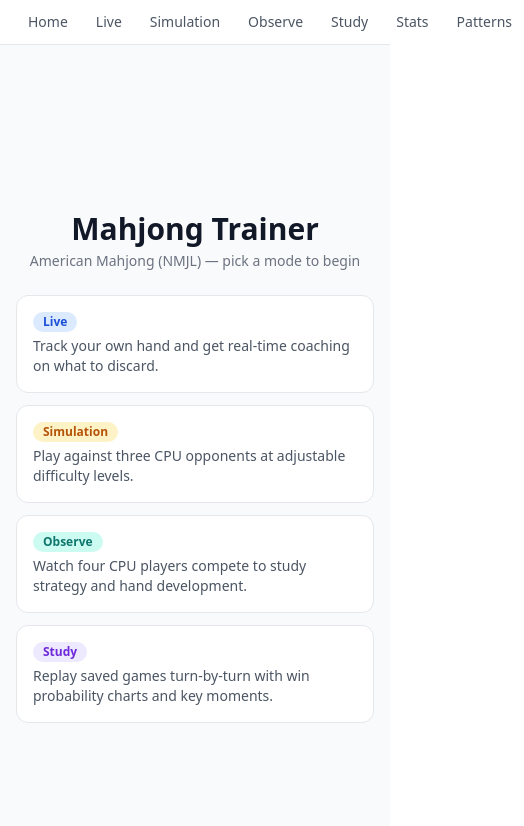
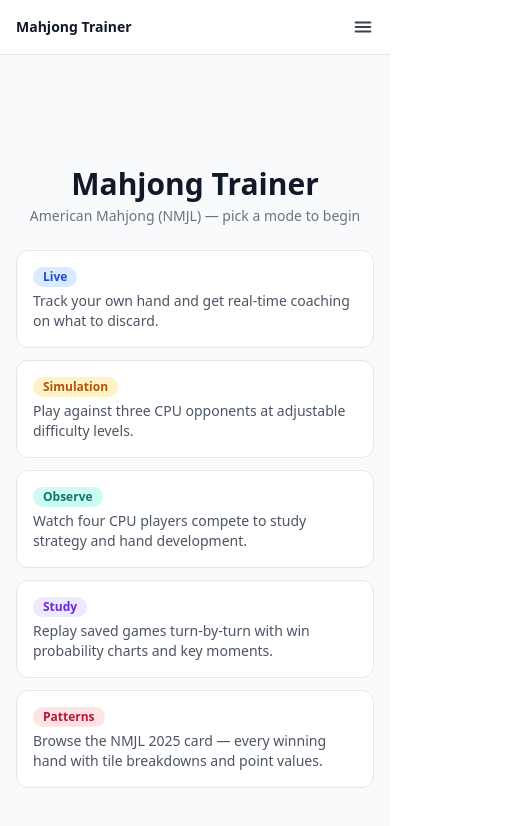
Before and after one commit to hunbelievable/mahjong-trainer, a Next.js app: page / in a window 390 px wide. Shown: the top 826 px of the page, 524 px wide, since content can reach past the window. Built offline with nearby package versions, Linux system fonts and the light colour scheme.

Commit message:
Nav Updates
added responsive mobile

```diff
--- a/app/layout.tsx
+++ b/app/layout.tsx
@@ -1,21 +1,11 @@
 import type { Metadata } from "next";
 import "./globals.css";
-import Link from "next/link";
+import Nav from "@/components/Nav";
 
 export const metadata: Metadata = {
   title: "Mahjong Trainer",
   description: "American Mahjong learning tool",
 };
-
-const NAV_LINKS = [
-  { href: "/",           label: "Home"       },
-  { href: "/live",       label: "Live"       },
-  { href: "/simulation", label: "Simulation" },
-  { href: "/observe",    label: "Observe"    },
-  { href: "/study",      label: "Study"      },
-  { href: "/stats",      label: "Stats"      },
-  { href: "/patterns",   label: "Patterns"   },
-];
 
 export default function RootLayout({
   children,
@@ -25,17 +15,7 @@ export default function RootLayout({
   return (
     <html lang="en">
       <body>
-        <nav className="bg-white border-b border-gray-200 px-4 py-2 flex items-center gap-1 text-sm">
-          {NAV_LINKS.map(link => (
-            <Link
-              key={link.href}
-              href={link.href}
-              className="px-3 py-1 rounded hover:bg-gray-100 text-gray-600 hover:text-gray-900 transition-colors font-medium"
-            >
-              {link.label}
-            </Link>
-          ))}
-        </nav>
+        <Nav />
         {children}
       </body>
     </html>
--- a/app/page.tsx
+++ b/app/page.tsx
@@ -28,6 +28,13 @@ const MODES = [
     color: "bg-violet-600 hover:bg-violet-700",
     badge: "bg-violet-100 text-violet-700",
     description: "Replay saved games turn-by-turn with win probability charts and key moments.",
+  },
+  {
+    href: "/patterns",
+    label: "Patterns",
+    color: "bg-rose-600 hover:bg-rose-700",
+    badge: "bg-rose-100 text-rose-700",
+    description: "Browse the NMJL 2025 card — every winning hand with tile breakdowns and point values.",
   },
 ];
 
--- /dev/null
+++ b/components/Nav.tsx
@@ -0,0 +1,95 @@
+"use client";
+
+import Link from "next/link";
+import { useState } from "react";
+import { usePathname } from "next/navigation";
+
+const NAV_LINKS = [
+  { href: "/",           label: "Home"       },
+  { href: "/live",       label: "Live"       },
+  { href: "/simulation", label: "Simulation" },
+  { href: "/observe",    label: "Observe"    },
+  { href: "/study",      label: "Study"      },
+  { href: "/stats",      label: "Stats"      },
+  { href: "/patterns",   label: "Patterns"   },
+];
+
+export default function Nav() {
+  const [open, setOpen] = useState(false);
+  const pathname = usePathname();
+
+  const linkClass = (href: string) => {
+    const active = href === "/" ? pathname === "/" : pathname?.startsWith(href);
+    return `px-3 py-1.5 rounded transition-colors font-medium ${
+      active
+        ? "bg-gray-900 text-white"
+        : "text-gray-600 hover:text-gray-900 hover:bg-gray-100"
+    }`;
+  };
+
+  return (
+    <nav className="bg-white border-b border-gray-200 text-sm relative">
+      <div className="px-4 py-2 flex items-center justify-between">
+        {/* Brand — visible on mobile only */}
+        <Link
+          href="/"
+          className="sm:hidden font-bold text-gray-900"
+          onClick={() => setOpen(false)}
+        >
+          Mahjong Trainer
+        </Link>
+
+        {/* Desktop links */}
+        <div className="hidden sm:flex items-center gap-1">
+          {NAV_LINKS.map(link => (
+            <Link key={link.href} href={link.href} className={linkClass(link.href)}>
+              {link.label}
+            </Link>
+          ))}
+        </div>
+
+        {/* Hamburger — mobile only */}
+        <button
+          type="button"
+          onClick={() => setOpen(o => !o)}
+          aria-expanded={open}
+          aria-label="Toggle menu"
+          className="sm:hidden p-2 -mr-2 rounded text-gray-700 hover:bg-gray-100"
+        >
+          <svg width="22" height="22" viewBox="0 0 24 24" fill="none" stroke="currentColor" strokeWidth="2.2" strokeLinecap="round">
+            {open ? (
+              <>
+                <line x1="6" y1="6" x2="18" y2="18" />
+                <line x1="6" y1="18" x2="18" y2="6" />
+              </>
+            ) : (
+              <>
+                <line x1="4" y1="7" x2="20" y2="7" />
+                <line x1="4" y1="12" x2="20" y2="12" />
+                <line x1="4" y1="17" x2="20" y2="17" />
+              </>
+            )}
+          </svg>
+        </button>
+      </div>
+
+      {/* Mobile dropdown panel */}
+      {open && (
+        <div className="sm:hidden border-t border-gray-200 bg-white absolute left-0 right-0 top-full shadow-md z-50">
+          <div className="flex flex-col p-2">
+            {NAV_LINKS.map(link => (
+              <Link
+                key={link.href}
+                href={link.href}
+                onClick={() => setOpen(false)}
+                className={linkClass(link.href) + " text-base"}
+              >
+                {link.label}
+              </Link>
+            ))}
+          </div>
+        </div>
+      )}
+    </nav>
+  );
+}
```
